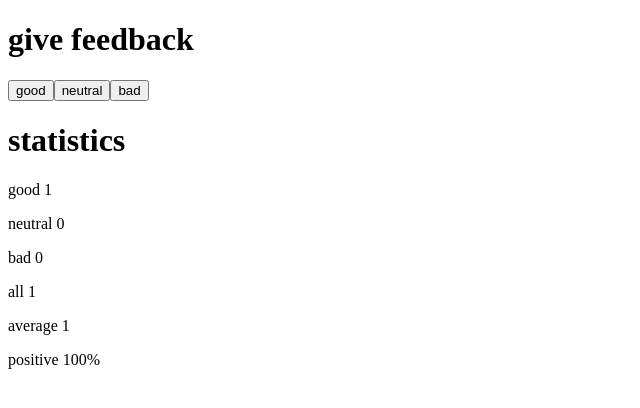
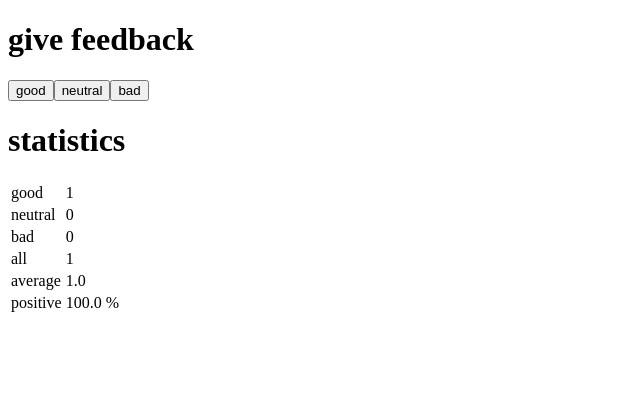
Before and after one commit to jmlasserre/fullstackopen, a React (Vite) app in the folder part1/unicafe/unicafe/: page / in a window 1280 px wide. Both pictures are taken after a click on the button "good". Shown: the top 408 px of the page, without its empty margins (0-640 px from the left). Built offline with nearby package versions, Linux system fonts and the light colour scheme.

Commit message:
Exercise 1.11: unicafe step 6

```diff
--- a/part1/unicafe/unicafe/src/App.jsx
+++ b/part1/unicafe/unicafe/src/App.jsx
@@ -25,16 +25,11 @@ const App = () => {
   return (
     <div>
       <Header text="give feedback" />
-      <Button onClick={handleGood} text="good"/>
-      <Button onClick={handleNeutral} text="neutral"/>
-      <Button onClick={handleBad} text="bad"/>
+      <Button onClick={handleGood} text="good" />
+      <Button onClick={handleNeutral} text="neutral" />
+      <Button onClick={handleBad} text="bad" />
       <Header text="statistics" />
-      <Statistics
-        total={total}
-        good={good}
-        neutral={neutral}
-        bad={bad}
-      />
+      <Statistics total={total} good={good} neutral={neutral} bad={bad} />
     </div>
   );
 };
@@ -57,19 +52,28 @@ const Statistics = ({ total, good, neutral, bad }) => {
   else {
     return (
       <div>
-        <StatisticLine text="good" value={good}/>
-        <StatisticLine text="neutral" value={neutral}/>
-        <StatisticLine text="bad" value={bad}/>
-        <StatisticLine text="all" value={total}/>
-        <StatisticLine text="average" value={(good-bad)/total}/>
-        <StatisticLine text="positive" value={(good/total)*100 + "%"}/>
+        <table>
+          <tbody>
+            <StatisticLine text="good" value={good} />
+            <StatisticLine text="neutral" value={neutral} />
+            <StatisticLine text="bad" value={bad} />
+            <StatisticLine text="all" value={total} />
+            <StatisticLine text="average" value={((good - bad) / total).toFixed(1)} />
+            <StatisticLine text="positive" value={((good / total) * 100).toFixed(1) + " %"} />
+          </tbody>
+        </table>
       </div>
-    )
+    );
   }
 };
 
-const Button = ({ onClick, text }) => <button onClick={onClick}>{text}</button>
+const Button = ({ onClick, text }) => <button onClick={onClick}>{text}</button>;
 
-const StatisticLine = ({ text, value }) => <p>{text} {value}</p>
+const StatisticLine = ({ text, value }) => (
+  <tr>
+    <td>{text}</td>
+    <td>{value}</td>
+  </tr>
+);
 
 export default App;
```
